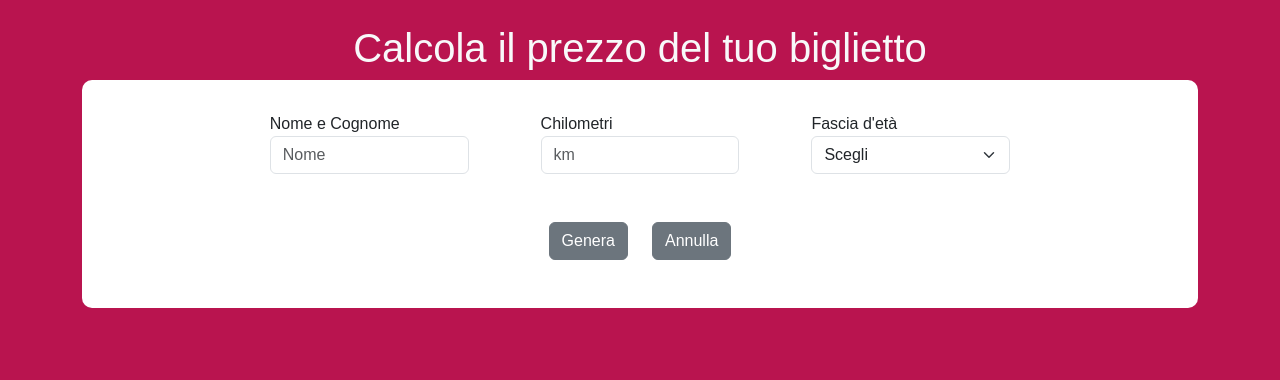
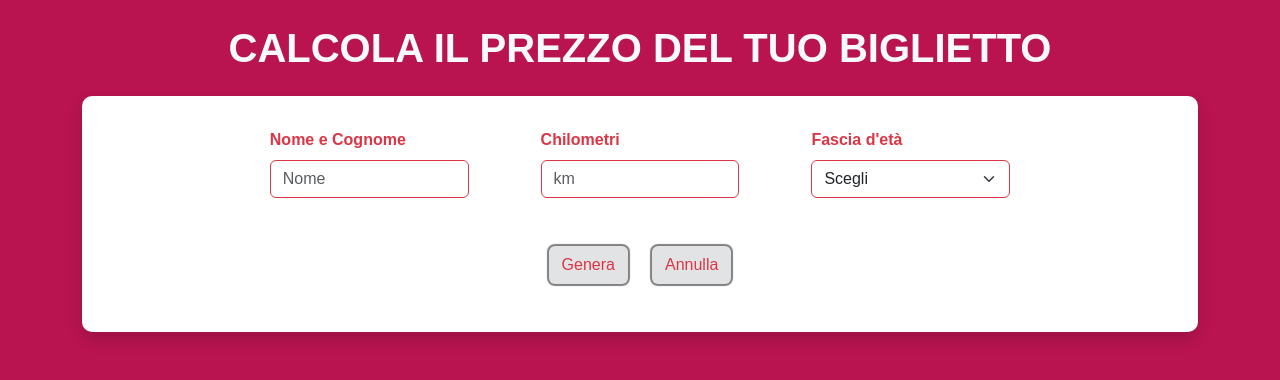
Before and after one commit to SimoneNegrisoli/js-biglietto-treno-form, a plain HTML site: page index.html in a window 1280 px wide. Drawn offline with nearby package versions, Linux system fonts and the light colour scheme.

Commit message:
decoration

```diff
--- a/css/style.css
+++ b/css/style.css
@@ -30,3 +30,11 @@ body{
 .result th{
     height: 80px;
 }
+
+button{
+    box-shadow: 0 0 1px 2px  gray;
+
+}
+button:hover{
+    box-shadow: 0 0 1px 2px  orange;
+}
--- a/index.html
+++ b/index.html
@@ -13,21 +13,21 @@
 <body>
     <div id="wrapper">
         <div class="container">
-            <h1 class="text-center pt-4 text-light">Calcola il prezzo del tuo biglietto</h1>
-            <div class="form pt-4">
+            <h1 class="text-center pt-4 text-light fw-bold text-uppercase mb-4">Calcola il prezzo del tuo biglietto</h1>
+            <div class="form pt-4 shadow">
                 <div id="containerdate" class="container-fluid">
                     <div class="row align-items-center mt-2 gap-5">
                         <div class="col">
-                            <label for="nomeuser">Nome e Cognome</label>
-                            <input id="nomeuser" type="text" class="form-control" placeholder="Nome" aria-label="Nome">
+                            <label class="mb-2 text-danger fw-semibold" for="nomeuser">Nome e Cognome</label>
+                            <input id="nomeuser" type="text" class="form-control border-danger" placeholder="Nome" aria-label="Nome">
                         </div>
                         <div class="col">
-                            <label for="kmuser">Chilometri</label>
-                            <input id="kmuser" type="text" class="form-control" placeholder="km" aria-label="km">
+                            <label class="mb-2 text-danger fw-semibold" for="kmuser">Chilometri</label>
+                            <input id="kmuser" type="text" class="form-control border-danger" placeholder="km" aria-label="km">
                         </div>
                         <div class="col">
-                            <label for="age" class="form-label mb-0">Fascia d'et&agrave;</label>
-                            <select id="age" class="form-select">
+                            <label class="mb-2 text-danger fw-semibold" for="age" class="form-label mb-0">Fascia d'et&agrave;</label>
+                            <select id="age" class="form-select border-danger">
                                 <option selected>Scegli</option>
                                 <option id="minorenne">Minorenne (&#60; 18)</option>
                                 <option id="maggiorenne">Maggiorenne (18 &plus;)</option>
@@ -37,8 +37,8 @@
                     </div>
                     <div class="row mt-5 ">
                         <div class="col d-flex justify-content-center mb-5">
-                            <button id="submitbutton" type="button" class="btn btn-secondary me-4">Genera</button>
-                            <button id="resetbutton" type="button" class="btn btn-secondary">Annulla</button>
+                            <button id="submitbutton" type="button" class="btn bg-secondary-subtle me-4 text-danger">Genera</button>
+                            <button id="resetbutton" type="button" class="btn bg-secondary-subtle text-danger">Annulla</button>
                         </div>
 
                     </div>
@@ -48,7 +48,7 @@
 
 
             <div class="ticket">
-                <h2 class="text-center pt-4 text-light">Il tuo biglietto</h2>
+                <h2 class="text-center pt-4 text-light text-uppercase fw-bold">Il tuo biglietto</h2>
                 <div class="mytablebg">
                     <table class="table ">
                     <thead>
--- a/js/script.js
+++ b/js/script.js
@@ -77,11 +77,15 @@
             const numberCodiceCp = Math.floor(10000 + Math.random() * 90000);
 
             // stampa nel documento
-            nomepasseggero.textContent = nomeuser;
-            costobiglietto.textContent = ticketPrice.toFixed(2);
-            offerta.textContent = standard;
-            carrozza.textContent = numberCarrozza;
-            codicecp.textContent = numberCodiceCp;
+            nomepasseggero.innerHTML = nomeuser;
+            costobiglietto.innerHTML =
+            `
+            ${ticketPrice.toFixed(2)} ${'\u20AC'};
+
+            `
+            offerta.innerHTML = standard;
+            carrozza.innerHTML = numberCarrozza;
+            codicecp.innerHTML = numberCodiceCp;
 
             document.querySelector('.ticket').style.display = 'block';
 
```
